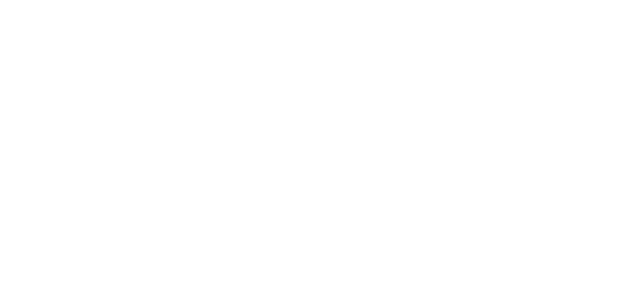
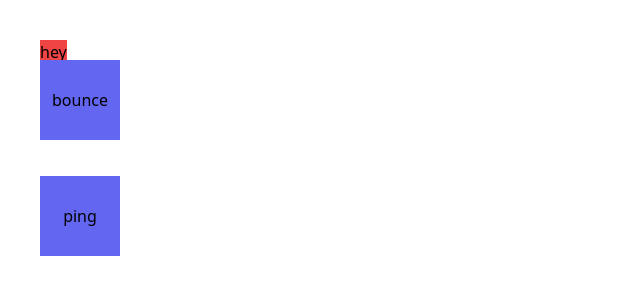
Before and after one commit to Ambadi7/tailwind-css-assignments1, a plain HTML site: page TailwindCSS_Fundamentals/12. Animations/index.html in a window 1280 px wide. Shown: the whole page, without its empty margins (0-640 px from the left). Drawn offline with nearby package versions, Linux system fonts and the light colour scheme.

Commit message:
animations completed

```diff
--- a/TailwindCSS_Fundamentals/12. Transform Transition & Animations/index.html
+++ b/TailwindCSS_Fundamentals/12. Animations/index.html
@@ -12,10 +12,19 @@
 
     <!-- Transition -->
     <!-- 1. https://tailwindcss.com/docs/transition-property -->
+     <div>
+      <button class="transition ease-in-out delay-150  bg-red-500 hover:-translate-y-1 hover:scale-110 hover:bg-indigo-500 duration-300 ">hey</button>
+     </div>
     <!-- 2. https://tailwindcss.com/docs/transition-duration -->
     <!-- 3. https://tailwindcss.com/docs/transition-timing-function -->
     <!-- 4. https://tailwindcss.com/docs/transition-delay -->
     <!-- 5. https://tailwindcss.com/docs/animation -->
+     <div>
+      <button class="bg-indigo-500 animate-bounce mt-4 w-20 h-20 transition ease-in-out delay-150 hover:translate-x-1 hover:scale-210 hover:bg-red-400 duration-300"> bounce</button>
+     </div>
+     <div>
+      <button class="bg-indigo-500 animate-ping mt-4 w-20 h-20"> ping</button>
+     </div>
 
     <!-- Transition & Transform -->
 
```
Also changed, not shown: TailwindCSS_Fundamentals/12. Animations/animation.png (added), 1 other file.
